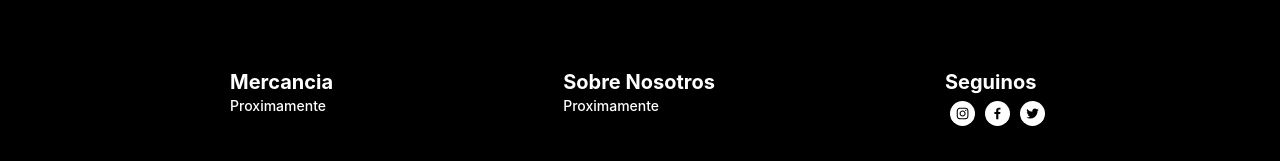
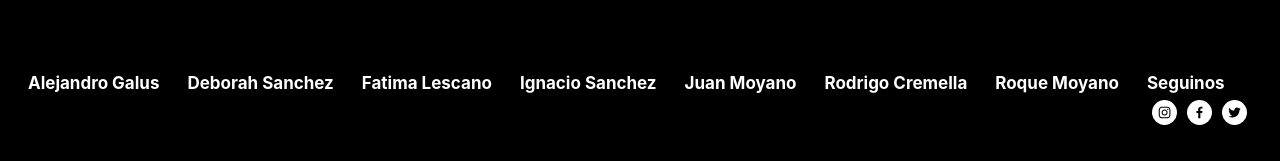
Before and after one commit to IgnacioSM98/pf-gp1-deploy, a React (Create React App) app in the folder client/: page / in a window 1280 px wide. Shown: the part 1156-1317 px from the top of the page. Built offline with nearby package versions, Linux system fonts and the light colour scheme; no server answers.

Commit message:
los pibis en el footer

```diff
--- a/client/src/Components/Footer/Footer.jsx
+++ b/client/src/Components/Footer/Footer.jsx
@@ -1,5 +1,6 @@
 import { SocialIcon } from "react-social-icons";
 import styled from "styled-components";
+import { Link } from "react-router-dom";
 
 const Container = styled.div`
   display: flex;
@@ -45,8 +46,10 @@ const Title = styled.p`
   font-weight: 600;
 `;
 
-const SubTitle = styled.p`
-  font-size: 20px;
+const SubTitle = styled.a`
+  text-decoration: none;
+  color: white;
+  font-size: 17px;
   font-weight: bold;
   margin: 2px 0px;
 `;
@@ -87,28 +90,60 @@ export default function Footer({ contacto }) {
 
       <Contacto>
         <Categoria>
-          <SubTitle>Mercancia</SubTitle>
-          {/* <Item>Remeras</Item>
-          <Item>Gorras</Item> */}
-          <Item>Proximamente</Item>
-          {/* <Item>Mascaras</Item> */}
+          <SubTitle
+            href="https://www.linkedin.com/in/alegalus/"
+            target="_blank"
+          >
+            Alejandro Galus
+          </SubTitle>
         </Categoria>
-
-        {/* <Categoria>
-          <SubTitle>Franquicia</SubTitle>
-          <Item>Coffee Outlet</Item>
-          <Item>Coffee Vending Machine</Item>
-          <Item>Contact us</Item>
-        </Categoria> */}
-
         <Categoria>
-          <SubTitle>Sobre Nosotros</SubTitle>
-          {/* <Item>Promociones</Item> */}
-          <Item>Proximamente</Item>
-          {/* <Item>Customer care</Item> */}
-          {/* <Item>Legal information</Item> */}
-          {/* <Item>Achievements</Item> */}
-          {/* <Item>Careers</Item> */}
+          <SubTitle
+            href="https://www.linkedin.com/in/deborah-sanchez-developer/"
+            target="_blank"
+          >
+            Deborah Sanchez
+          </SubTitle>
+        </Categoria>
+        <Categoria>
+          <SubTitle
+            href="https://www.linkedin.com/in/fatima-lezcano/"
+            target="_blank"
+          >
+            Fatima Lescano
+          </SubTitle>
+        </Categoria>
+        <Categoria>
+          <SubTitle
+            href="https://www.linkedin.com/in/ignacio-sm/"
+            target="_blank"
+          >
+            Ignacio Sanchez
+          </SubTitle>
+        </Categoria>
+        <Categoria>
+          <SubTitle
+            href="https://www.linkedin.com/in/juanimoyano/"
+            target="_blank"
+          >
+            Juan Moyano
+          </SubTitle>
+        </Categoria>
+        <Categoria>
+          <SubTitle
+            href="https://www.linkedin.com/in/rodrigocremella/"
+            target="_blank"
+          >
+            Rodrigo Cremella
+          </SubTitle>
+        </Categoria>
+        <Categoria>
+          <SubTitle
+            href="https://www.linkedin.com/in/roque-iv%C3%A1n-moyano-tucuman/"
+            target="_blank"
+          >
+            Roque Moyano
+          </SubTitle>
         </Categoria>
 
         <Categoria>
```
